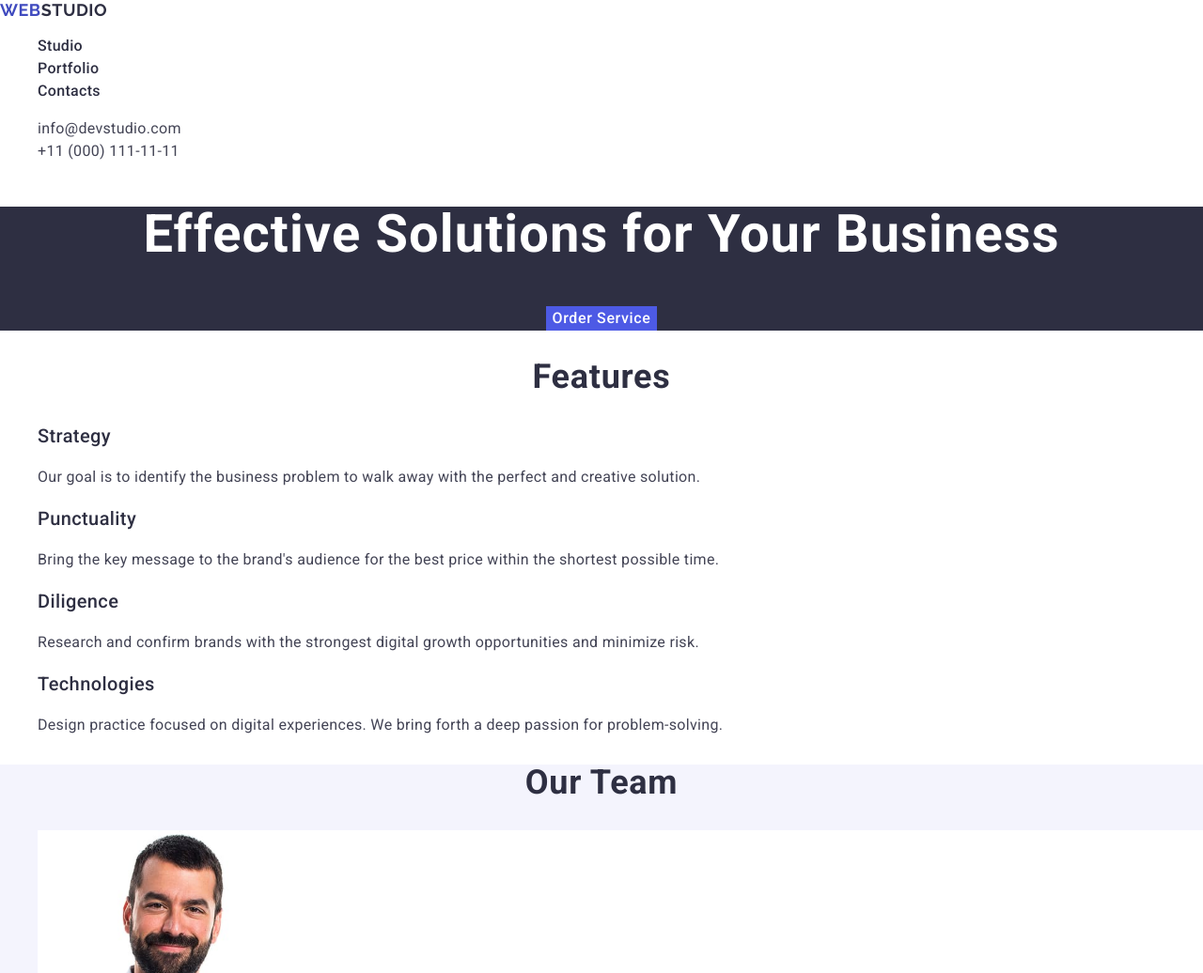
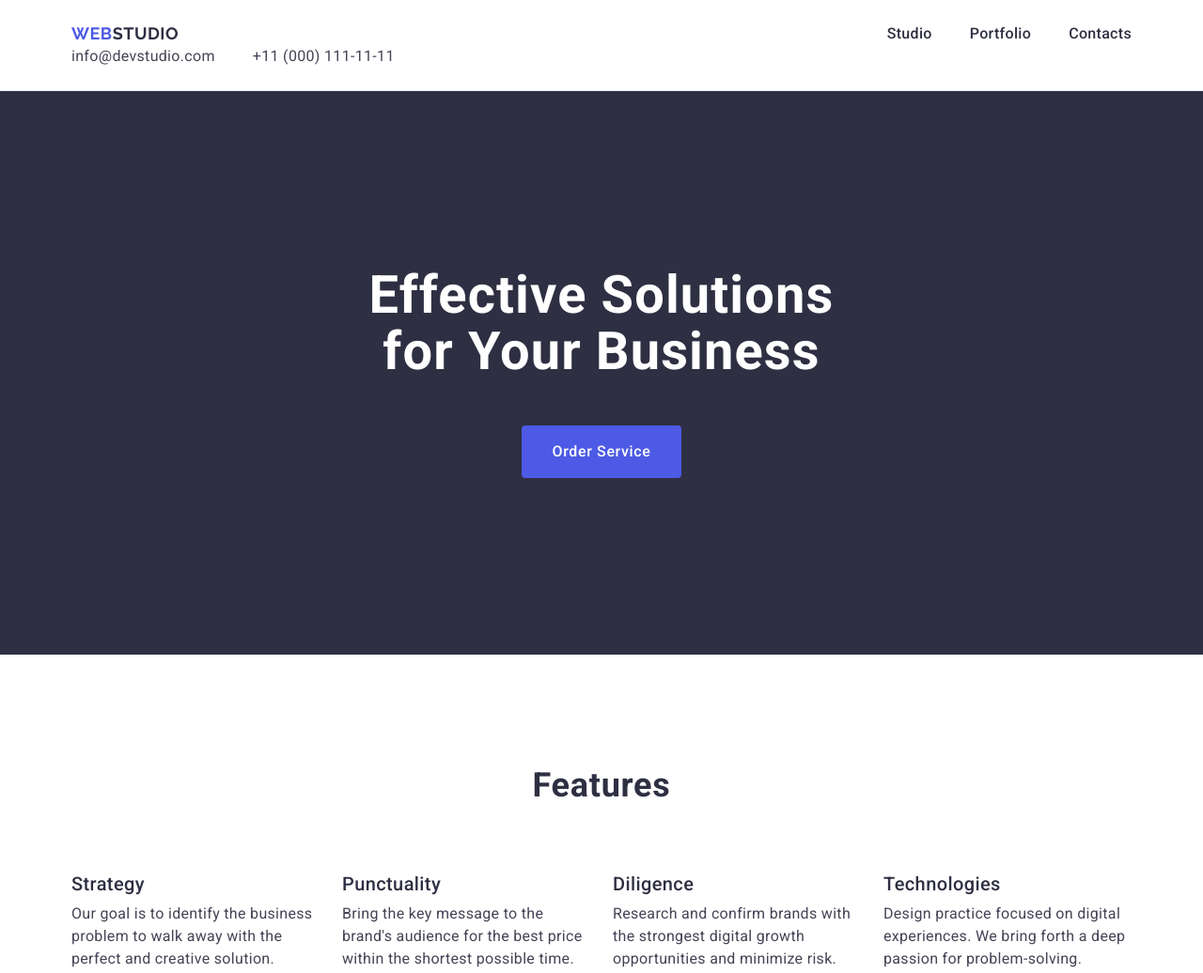
Before and after one commit to Lerunya11/goit-markup-hw-03, a plain HTML site: page index.html in a window 1280 px wide. Shown: the top 1036 px of the page at 94% size. Drawn offline with nearby package versions, Linux system fonts and the light colour scheme.

Commit message:
Выполнение ДЗ №3: Flexbox + отступы + normalize + структура

```diff
--- a/css/styles.css
+++ b/css/styles.css
@@ -1,12 +1,22 @@
-/* Base styles */
-body {
-  font-family: "Roboto", sans-serif;
-  color: #434455;
-  background-color: #ffffff;
+/* ========== Reset ========== */
+h1,
+h2,
+h3,
+p {
+  margin: 0;
 }
 
-ul {
+ul,
+ol {
+  margin: 0;
+  padding-left: 0;
   list-style: none;
+}
+
+img {
+  display: block;
+  max-width: 100%;
+  height: auto;
 }
 
 a {
@@ -14,15 +24,45 @@ a {
   color: inherit;
 }
 
-a:hover,
-a:focus {
-  color: #404bbf;
+button {
+  font-family: inherit;
+  cursor: pointer;
 }
 
-img {
+/* ========== Base ========== */
+body {
+  font-family: "Roboto", sans-serif;
+  color: #434455;
+  background-color: #ffffff;
 }
 
-/* Header & Logo */
+/* ========== Container ========== */
+.container {
+  max-width: 1158px;
+  margin-left: auto;
+  margin-right: auto;
+  padding-left: 15px;
+  padding-right: 15px;
+}
+
+/* ========== Header ========== */
+.header {
+  padding-top: 24px;
+  padding-bottom: 24px;
+  border-bottom: 1px solid #e7e9fc;
+}
+
+.nav {
+  display: flex;
+  align-items: center;
+  justify-content: space-between;
+}
+
+.nav-list {
+  display: flex;
+  gap: 40px;
+}
+
 .logo {
   font-family: "Raleway", sans-serif;
   font-weight: 700;
@@ -35,10 +75,6 @@ img {
 
 .logo-accent-dark {
   color: #2e2f42;
-}
-
-.logo-accent-light {
-  color: #f4f4fd;
 }
 
 .nav-link {
@@ -54,9 +90,13 @@ img {
   color: #404bbf;
 }
 
-/* Contacts */
 .contact-block {
   font-style: normal;
+}
+
+.contacts-list {
+  display: flex;
+  gap: 40px;
 }
 
 .contacts-link {
@@ -71,9 +111,10 @@ img {
   color: #404bbf;
 }
 
-/* Hero section */
+/* ========== Hero Section ========== */
 .hero-section {
   background-color: #2e2f42;
+  padding: 188px 0;
   text-align: center;
 }
 
@@ -82,19 +123,20 @@ img {
   line-height: 1.07;
   letter-spacing: 0.02em;
   color: #ffffff;
-  text-align: center;
+  max-width: 496px;
+  margin: 0 auto 48px;
 }
 
 .hero-button {
-  font-family: "Roboto", sans-serif;
   font-weight: 500;
   font-size: 16px;
   line-height: 1.5;
   letter-spacing: 0.04em;
   background-color: #4d5ae5;
   color: #ffffff;
-  cursor: pointer;
+  padding: 16px 32px;
   border: none;
+  border-radius: 4px;
 }
 
 .hero-button:hover,
@@ -102,8 +144,10 @@ img {
   background-color: #404bbf;
 }
 
-/* Features section */
-.features-section {
+/* ========== Sections ========== */
+section {
+  padding-top: 120px;
+  padding-bottom: 120px;
 }
 
 .section-title {
@@ -113,6 +157,17 @@ img {
   letter-spacing: 0.02em;
   text-transform: capitalize;
   color: #2e2f42;
+  margin-bottom: 72px;
+}
+
+/* ========== Features Section ========== */
+.features-list {
+  display: flex;
+  gap: 24px;
+}
+
+.features-list > li {
+  flex-basis: calc((100% - 72px) / 4);
 }
 
 .features-title {
@@ -121,6 +176,7 @@ img {
   line-height: 1.2;
   letter-spacing: 0.02em;
   color: #2e2f42;
+  margin-bottom: 8px;
 }
 
 .features-text {
@@ -130,21 +186,33 @@ img {
   color: #434455;
 }
 
-/* Team section */
+/* ========== Team Section ========== */
 .team-section {
   background-color: #f4f4fd;
 }
 
+.team-list {
+  display: flex;
+  gap: 24px;
+}
+
 .team-card {
+  flex-basis: calc((100% - 72px) / 4);
   background-color: #ffffff;
+  text-align: center;
+  border-radius: 4px;
+  overflow: hidden;
+  padding-bottom: 32px;
 }
 
 .team-name {
   font-weight: 500;
+  font-size: 20px;
   line-height: 1.2;
-  font-size: 20px;
   letter-spacing: 0.02em;
   color: #2e2f42;
+  margin-top: 32px;
+  margin-bottom: 8px;
 }
 
 .team-role {
@@ -154,8 +222,16 @@ img {
   color: #434455;
 }
 
-/* Portfolio section */
-.portfolio {
+/* ========== Portfolio Section ========== */
+.portfolio-list {
+  display: flex;
+  flex-wrap: wrap;
+  gap: 24px;
+  row-gap: 48px;
+}
+
+.portfolio-item {
+  width: calc((100% - 48px) / 3);
 }
 
 .portfolio-title {
@@ -164,6 +240,8 @@ img {
   line-height: 1.2;
   letter-spacing: 0.02em;
   color: #2e2f42;
+  margin-top: 32px;
+  margin-bottom: 8px;
 }
 
 .portfolio-text {
@@ -173,14 +251,17 @@ img {
   color: #434455;
 }
 
-/* Footer */
+/* ========== Footer ========== */
 .footer {
   background-color: #2e2f42;
   text-align: center;
+  padding: 100px 0;
 }
 
 .footer-text {
   color: #f4f4fd;
   line-height: 1.5;
   letter-spacing: 0.02em;
+  max-width: 264px;
+  margin: 0 auto;
 }
--- a/index.html
+++ b/index.html
@@ -9,6 +9,9 @@
     <link
       rel="stylesheet"
       href="https://cdnjs.cloudflare.com/ajax/libs/modern-normalize/3.0.1/modern-normalize.css"
+      integrity="sha512-gnAN+RgTMylunXI7AMg+PtcUGpKZFkZJoFIkAWvdPFRrFJz3p2tx4+9xbjILRfN7CzoViMgS8vSf06fSQzWZjA=="
+      crossorigin="anonymous"
+      referrerpolicy="no-referrer"
     />
 
     <!-- Fonts -->
@@ -23,15 +26,16 @@
     <link rel="stylesheet" href="./css/styles.css" />
   </head>
   <body>
-    <header>
-      <nav>
+    <header class="header">
+      <div class="container">
+        <nav class="nav">
           <a href="./index.html" class="logo"
             >Web<span class="logo-accent-dark">Studio</span></a
           >
           <ul class="nav-list">
             <li><a href="./index.html" class="nav-link">Studio</a></li>
-          <li><a href="" class="nav-link">Portfolio</a></li>
-          <li><a href="" class="nav-link">Contacts</a></li>
+            <li><a href="#" class="nav-link">Portfolio</a></li>
+            <li><a href="#" class="nav-link">Contacts</a></li>
           </ul>
         </nav>
         <address class="contact-block">
@@ -48,22 +52,26 @@
             </li>
           </ul>
         </address>
+      </div>
     </header>
 
     <main>
       <section class="hero-section">
+        <div class="container">
           <h1 class="hero-title">Effective Solutions for Your Business</h1>
           <button type="button" class="hero-button">Order Service</button>
+        </div>
       </section>
 
       <section class="features-section">
+        <div class="container">
           <h2 class="section-title">Features</h2>
           <ul class="features-list">
             <li>
               <h3 class="features-title">Strategy</h3>
               <p class="features-text">
-              Our goal is to identify the business problem to walk away with the
-              perfect and creative solution.
+                Our goal is to identify the business problem to walk away with
+                the perfect and creative solution.
               </p>
             </li>
             <li>
@@ -88,9 +96,11 @@
               </p>
             </li>
           </ul>
+        </div>
       </section>
 
       <section class="team-section">
+        <div class="container">
           <h2 class="section-title">Our Team</h2>
           <ul class="team-list">
             <li class="team-card">
@@ -126,9 +136,11 @@
               <p class="team-role">UI Designer</p>
             </li>
           </ul>
+        </div>
       </section>
 
       <section class="portfolio">
+        <div class="container">
           <h2 class="section-title">Our Portfolio</h2>
           <ul class="portfolio-list">
             <li class="portfolio-item">
@@ -186,17 +198,20 @@
               <p class="portfolio-text">Marketing</p>
             </li>
           </ul>
+        </div>
       </section>
     </main>
 
     <footer class="footer">
+      <div class="container">
         <a href="./index.html" class="logo"
           >Web<span class="logo-accent-light">Studio</span></a
         >
         <p class="footer-text">
-        Increase the flow of customers and sales for your business with digital
-        marketing & growth solutions.
+          Increase the flow of customers and sales for your business with
+          digital marketing & growth solutions.
         </p>
+      </div>
     </footer>
   </body>
 </html>
```
Lines whose indentation alone changed are shown as unchanged.
